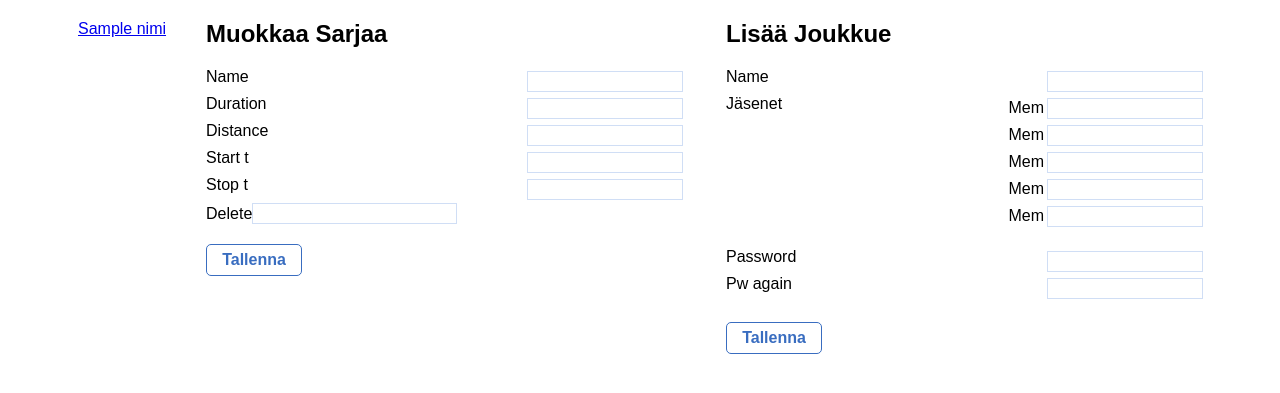
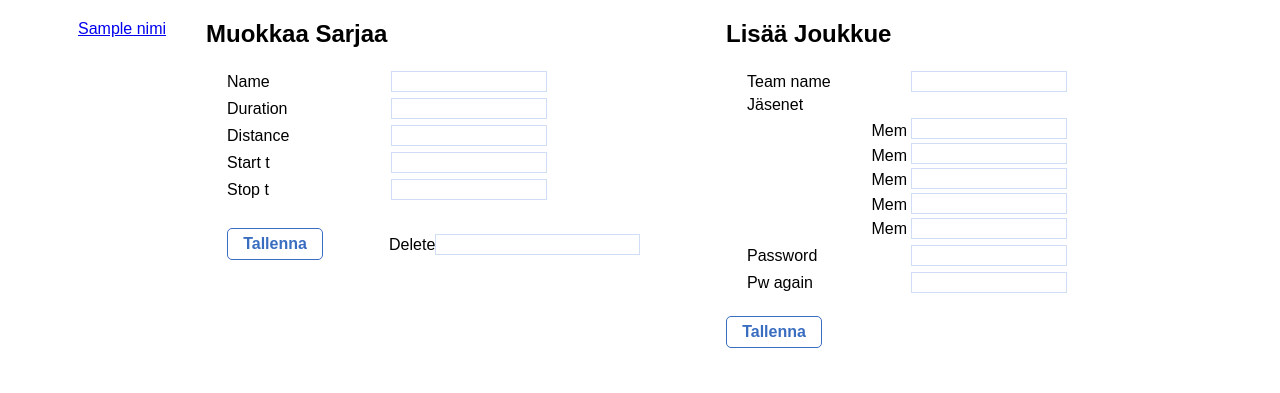
Before and after one commit to NikkeArp/tiea2080-vt4, a Flask app: template templates/admin_series.html in a window 1280 px wide. Shown: the part 46-439 px from the top of the page. Run offline with Flask 2, Linux system fonts and the light colour scheme; the template is opened without the code that fills it: most values are stand-ins (such as "Sample title", 1, 10 or a date in 2020); form fields are guessed from the names that the template uses; parts of the project's set-up code (start-up, migrations or seed data) failed here and were passed over; some libraries are stand-ins or nearby versions.

Commit message:
before shit goes down

```diff
--- a/app.py
+++ b/app.py
@@ -9,11 +9,14 @@
 from datetime import datetime
 
 #Flask modules
-from flask import Flask, render_template, url_for, redirect, request, session, g, flash
+from flask import (Flask, render_template, url_for,
+    redirect, request, session, g, flash)
 from flask_wtf import FlaskForm
 from flask_wtf.csrf import CSRFProtect
-from wtforms import StringField, PasswordField, SelectField, RadioField, DateTimeField, BooleanField, SubmitField
-from wtforms.validators import DataRequired, Optional, ValidationError, StopValidation, EqualTo, Length
+from wtforms import (StringField, PasswordField, SelectField, RadioField,
+    DateTimeField, BooleanField, SubmitField, IntegerField)
+from wtforms.validators import (DataRequired, Optional, ValidationError,
+    StopValidation, EqualTo, NumberRange, InputRequired)
 
 #my modules
 from mylogging import logging, log_exc
@@ -302,8 +305,10 @@
 
     class SeriesForm(FlaskForm):
         name = StringField('Nimi', validators=[DataRequired(), validate_name])
-        duration = StringField('Kesto', validators=[DataRequired()])
-        distance = StringField('Matka')
+        duration = IntegerField('Kesto',
+            validators=[InputRequired(), NumberRange(min=1,
+                message=u'Keston on oltava suurenmpi kuin 0')])
+        distance = IntegerField('Matka', validators=[Optional()])
         start_t = DateTimeField('Alkuaika', validators=[Optional()])
         stop_t = DateTimeField('Loppuaika', validators=[Optional()])
 
@@ -347,12 +352,12 @@
 
     class TeamForm(FlaskForm):
         """Form for editing users team"""
-        name = StringField(u'Nimi',
+        team_name = StringField(u'Nimi',
             validators=[DataRequired(), validate_name])
         password = PasswordField(u'Salasana',
             validators=[DataRequired()])
         pw_again = PasswordField('Salasana uudelleen',
-            validators=[EqualTo(password, message='Syöttämäsi salasanat eivät täsmää'), DataRequired()])
+            validators=[EqualTo('password', message=u'Syöttämäsi salasanat eivät täsmää'), DataRequired()])
         mem1 = StringField(u'Jäsen 1', validators=[DataRequired()])
         mem2 = StringField(u'Jäsen 2', validators=[DataRequired()])
         mem3 = StringField(u'Jäsen 3', validators=[])
@@ -376,8 +381,8 @@
         name = StringField('Nimi',
             validators=[DataRequired(), validate_series_name],
             default=series['nimi'])
-        duration = StringField('Kesto',
-            validators=[DataRequired(), Length(min=1, message=u"Keston on oltava suurempi kuin 0")],
+        duration = IntegerField('Kesto',
+            validators=[DataRequired(), NumberRange(min=1, message=u"Keston on oltava suurempi kuin 0")],
             default=series['kesto'])
         distance = StringField('Matka', default=series['matka'])
         start_t = DateTimeField('Alkuaika',
@@ -401,13 +406,13 @@
             (nimi, sarja, salasana, jasenet)
             VALUES (:nimi, :sarja, :salasana, :jasenet)''',
             {
-               'nimi': team_form.name.data,
+               'nimi': team_form.team_name.data,
                'sarja': series['id'],
                'salasana': None,
                'jasenet': gather_members(team_form)
             })
         created_team = query_db('SELECT * FROM joukkueet WHERE nimi=? AND sarja=?',
-            [team_form.name.data, series['id']], one=True)
+            [team_form.team_name.data, series['id']], one=True)
         hasher = hashlib.sha512(unicode(created_team['id']) + team_form.password.data)
         query_db('UPDATE joukkueet SET salasana=? WHERE id=?',
             [hasher.hexdigest(), created_team['id']])
--- a/static/form.css
+++ b/static/form.css
@@ -2,20 +2,14 @@
     margin: 0px;
     list-style: none;
 }
-li > input  {
-    width: auto;
-}
+li > input {width: auto; }
 input {
     font-size: 15px;
     border: 1px #d0def5 solid;
     width: 10em;
 }
-input.boolean {
-    width: auto;
-}
-form {
-    width: 30em;
-}
+input.boolean { width: auto; }
+form { width: 30em; }
 div.forms {
     display: flex;
 }
@@ -23,29 +17,20 @@
     margin-left: 20px;
     margin-right: 20px;
 }
-form > h2 {
-    margin-top: 0px;
-}
+form > h2 { margin-top: 0px; }
 div.members {
     display: flex;
     justify-content: space-between;
 }
-div.form-field {
-    display: flex;
-    justify-content: space-between;
-}
+div.form-field > * { margin-right: 80px; }
+div.form-field { display: flex; }
 div.member-field > .form-field{
     display: flex;
     align-items: center;
 }
-.inpt {
-    margin: 3px;
-}
-#editing {
-    display: flex;
-}
-#sbmt {
-    margin-top: 20px;
+.input, .has_error { margin: 2px; }
+#editing { display: flex;}
+input.submit {
     background: #ffffff;
     border-radius: 5px;
     border: 1px #396dc0 solid;
@@ -55,3 +40,35 @@
     height: 2em;
     width: 6em;
 }
+
+td.input {
+    min-width: auto !important;
+}
+td.label {
+    min-width: 10em !important;
+}
+table.table-form > tbody > tr > td {
+    min-width: 13em;
+}
+ul.errors {
+    padding: 0px;
+}
+ul.errors > li{
+    text-align: center;
+    font-size: 12px;
+    background: #f7000017;
+    color: #5c0404;
+    border-radius: 5px;
+    padding: 5px;
+}
+td.submit-row {
+    padding-top: 25px;
+}
+td.label-members > * {
+    text-align: right;
+    margin-top: 0.4em;
+}
+td.label-members {
+    display: flex;
+    flex-direction: column;
+}
--- a/templates/admin_series.html
+++ b/templates/admin_series.html
@@ -16,45 +16,72 @@
 <h2>Muokkaa Sarjaa</h2>
 {{ series_form.csrf_token }}
 <input type="hidden" name="form-name" value="series">
-{{ with_errors(series_form.name) }}
-{{ with_errors(series_form.duration) }}
-{{ with_errors(series_form.distance) }}
-{{ with_errors(series_form.start_t) }}
-{{ with_errors(series_form.stop_t) }}
+<table>
+{{ table_with_errors(series_form.name) }}
+{{ table_with_errors(series_form.duration) }}
+{{ table_with_errors(series_form.distance) }}
+{{ table_with_errors(series_form.start_t) }}
+{{ table_with_errors(series_form.stop_t) }}
+<tr>
+<td class="submit-row">
+<input type="submit" value="Tallenna" class="submit">
+</td>
+<td class="submit-row">
 <div class="delete">{{ series_form.delete.label }}{{ series_form.delete(Class='boolean') }}</div>
-<input type="submit" value="Tallenna" id="sbmt">
+</td>
+</tr>
+</table>
 </form>
+
 <form method="POST">
 {{ team_form.csrf_token }}
 <input type="hidden" name="form-name" value="team">
 <h2>Lisää Joukkue</h2>
-{{ with_errors(team_form.name) }}
-<div class="members">
-<label>Jäsenet</label>
-<div>
+<table>
+{{ table_with_errors(team_form.team_name) }}
+<tr><td class="label"><label for="mem1">Jäsenet</label></td></tr>
+<tr>
+<td class="label-members">
+    {{ team_form.mem1.label }}
+    {{ team_form.mem2.label }}
+    {{ team_form.mem3.label }}
+    {{ team_form.mem4.label }}
+    {{ team_form.mem5.label }}
+</td>
+<td class="input members" id='homo'>
 <div class="member-field">{{ with_errors(team_form.mem1) }}</div>
 <div class="member-field">{{ with_errors(team_form.mem2) }}</div>
 <div class="member-field">{{ with_errors(team_form.mem3) }}</div>
 <div class="member-field">{{ with_errors(team_form.mem4) }}</div>
 <div class="member-field">{{ with_errors(team_form.mem5) }}</div>
-</div>
-</div>
-<br />
-{{ with_errors(team_form.password) }}
-{{ with_errors(team_form.pw_again) }}
-<input type="submit" value="Tallenna" id="sbmt">
+</td>
+</tr>
+{{ table_with_errors(team_form.password) }}
+{{ table_with_errors(team_form.pw_again) }}
+</table>
+<input type="submit" value="Tallenna" class="submit">
 </form>
 </div>
 {%- endblock content %}
 
+
+{%- macro table_with_errors(field) %}
+<tr>
+{%- if field.errors %}
+<td class="label">{{ field.label }}</td><td class="input">{{ field(class='has_error', **kwargs) }}</td>
+<td><ul class="errors">{% for error in field.errors  %}<li>{{ error|e }}</li>{% endfor %}</ul></td>
+{%- else %}
+<td class="label">{{ field.label }}</td><td class="input">{{ field(class='input') }}</td><td></td>
+{%- endif %}
+</tr>
+{%- endmacro %}
+
 {% macro with_errors(field) %}
-<div class="form-field">
 {%- if field.errors %}
-{%- set css_class = 'has_error'%}
-{{ field.label }}{{ field(class=css_class, **kwargs) }}
+{{ field(class='has_error', **kwargs) }}
 <ul class="errors">{% for error in field.errors %}<li>{{ error|e }}</li>{% endfor %}</ul>
 {%- else %}
-{{ field.label }}{{ field(class="inpt") }}
+{{ field(class="input") }}
 {%- endif %}
 </div>
 {% endmacro %}
```
Also changed, not shown: templates/admin_race.html (+15 -14 lines), templates/admin_team.html (+44 -17 lines), templates/team.html (+42 -18 lines).
